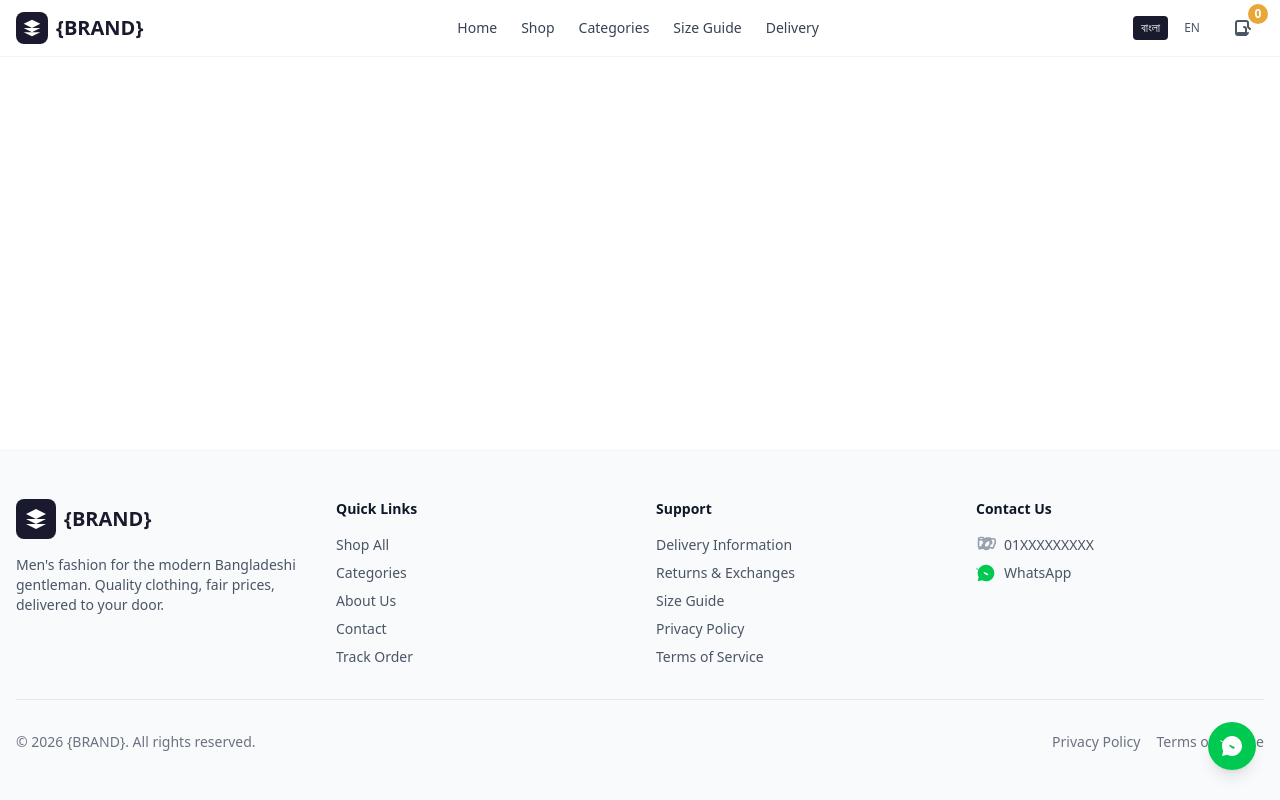
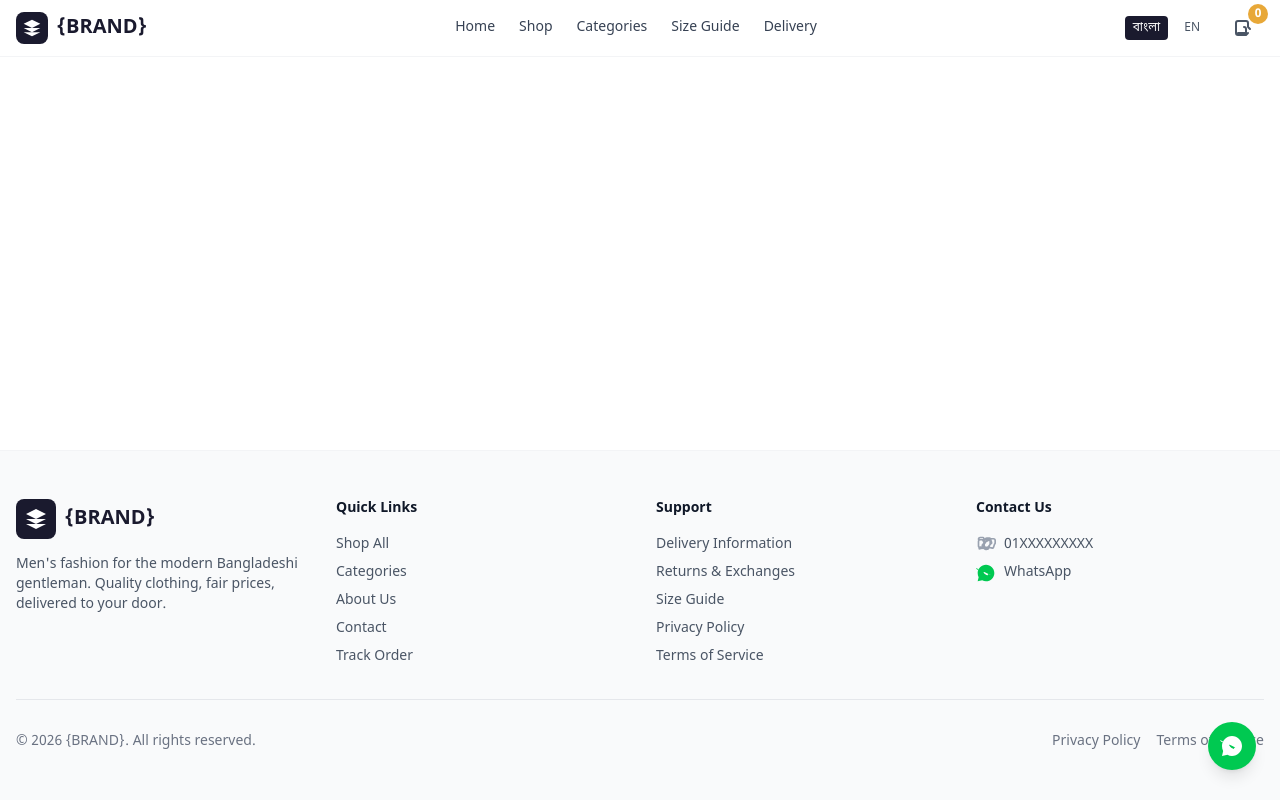
Before and after one commit to ShovonScripts/clothing-store-27, a Laravel app: page / in a window 1280 px wide. Run offline with Laravel 12, Linux system fonts and the light colour scheme; data comes from the database, SQL or seed files in the repository; style sheets or scripts are compiled from the project's sources; parts of the project's set-up code (start-up, migrations or seed data) failed here and were passed over; some libraries are stand-ins or nearby versions; some web fonts are replaced.

Commit message:
feat: update font strategy, remove unused font-face declarations, and enhance accessibility for users resource tests

```diff
--- a/clothing-store/resources/css/app.css
+++ b/clothing-store/resources/css/app.css
@@ -6,65 +6,16 @@
 @source "../**/*.js";
 @source "../**/*.vue";
 
-@font-face {
-    font-family: 'Hind Siliguri';
-    src: url('/fonts/hind-siliguri/HindSiliguri-Regular.woff2') format('woff2');
-    font-weight: 400;
-    font-display: swap;
-}
-
-@font-face {
-    font-family: 'Hind Siliguri';
-    src: url('/fonts/hind-siliguri/HindSiliguri-Medium.woff2') format('woff2');
-    font-weight: 500;
-    font-display: swap;
-}
-
-@font-face {
-    font-family: 'Hind Siliguri';
-    src: url('/fonts/hind-siliguri/HindSiliguri-SemiBold.woff2') format('woff2');
-    font-weight: 600;
-    font-display: swap;
-}
-
-@font-face {
-    font-family: 'Hind Siliguri';
-    src: url('/fonts/hind-siliguri/HindSiliguri-Bold.woff2') format('woff2');
-    font-weight: 700;
-    font-display: swap;
-}
-
-@font-face {
-    font-family: 'Inter';
-    src: url('/fonts/inter/Inter-Regular.woff2') format('woff2');
-    font-weight: 400;
-    font-display: swap;
-}
-
-@font-face {
-    font-family: 'Inter';
-    src: url('/fonts/inter/Inter-Medium.woff2') format('woff2');
-    font-weight: 500;
-    font-display: swap;
-}
-
-@font-face {
-    font-family: 'Inter';
-    src: url('/fonts/inter/Inter-SemiBold.woff2') format('woff2');
-    font-weight: 600;
-    font-display: swap;
-}
-
-@font-face {
-    font-family: 'Inter';
-    src: url('/fonts/inter/Inter-Bold.woff2') format('woff2');
-    font-weight: 700;
-    font-display: swap;
-}
+/*
+ * Font Strategy:
+ * - Phase 0/1: System font stack with Bangla fallback (no external dependencies)
+ * - Phase 2+: Owner must add Hind Siliguri/Inter font files to public/fonts/ for production
+ * - Font files should be placed in public/fonts/hind-siliguri/ and public/fonts/inter/
+ */
 
 @theme {
-    --font-bangla: 'Hind Siliguri', ui-sans-serif, system-ui, sans-serif;
-    --font-sans: 'Inter', ui-sans-serif, system-ui, sans-serif, 'Apple Color Emoji', 'Segoe UI Emoji', 'Sego UI Symbol', 'Noto Color Emoji';
+    --font-bangla: 'Noto Sans Bengali', 'Hind Siliguri', system-ui, -apple-system, BlinkMacSystemFont, 'Segoe UI', Roboto, sans-serif;
+    --font-sans: 'Inter', system-ui, -apple-system, BlinkMacSystemFont, 'Segoe UI', Roboto, sans-serif;
     --font-mono: ui-monospace, SFMono-Regular, Menlo, Monaco, Consolas, 'Liberation Mono', 'Courier New', monospace;
 
     --color-primary: #1a1a2e;
@@ -85,7 +36,7 @@
     }
 
     html[lang="bn"] {
-        @apply font-bangla;
+        font-family: var(--font-bangla);
     }
 
     body {
```
Also changed, not shown: clothing-store/PROGRESS.md (+57 -5 lines), clothing-store/tests/Feature/FilamentAdminTest.php (+9 -12 lines).
